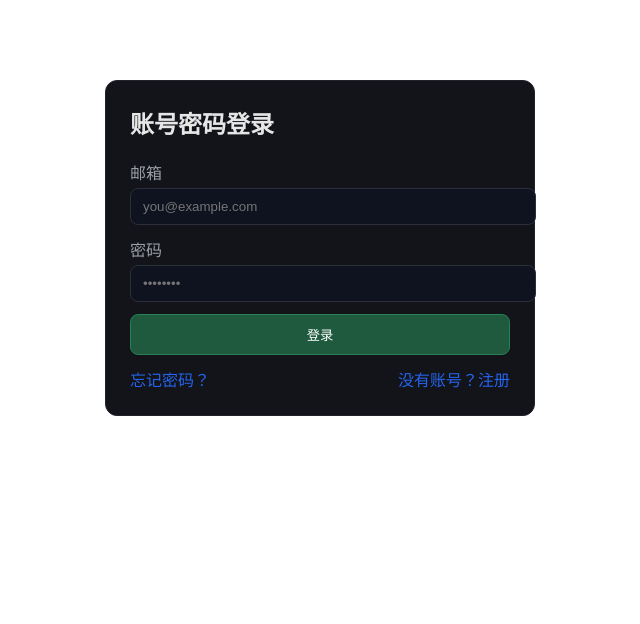
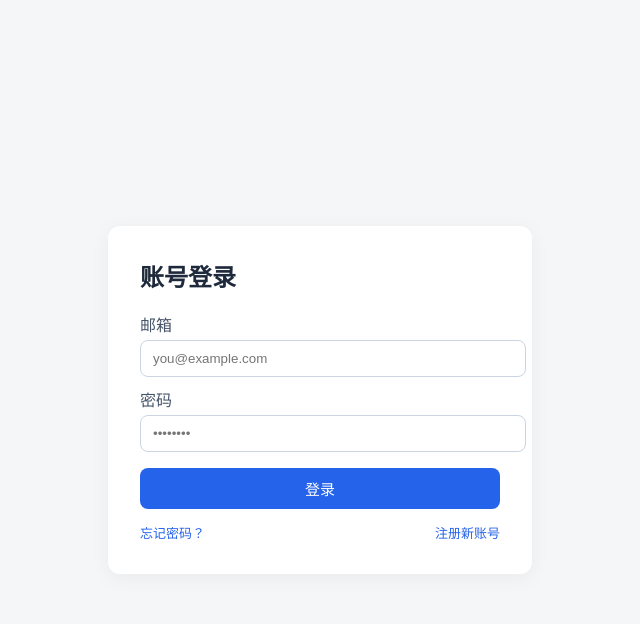
Before and after one commit to xuanli007007-star/meat-traceability, a Next.js app: page /login in a window 1280 px wide. Shown: the top 624 px of the page, without its empty margins (320-960 px from the left). Built offline with nearby package versions, Linux system fonts and the light colour scheme.

Commit message:
Update login.tsx

```diff
--- a/src/pages/login.tsx
+++ b/src/pages/login.tsx
@@ -1,4 +1,3 @@
-// src/pages/login.tsx
 import { useEffect, useState } from 'react';
 import { supabase } from '@/lib/supabase';
 import { useRouter } from 'next/router';
@@ -12,7 +11,6 @@ export default function Login() {
   const [msg, setMsg] = useState<string | null>(null);
 
   useEffect(() => {
-    // 已登录就跳回首页
     supabase.auth.getSession().then(({ data }) => {
       if (data.session) router.replace('/');
     });
@@ -20,103 +18,128 @@ export default function Login() {
 
   async function onSignIn() {
     setBusy(true); setMsg(null);
-    const { error } = await supabase.auth.signInWithPassword({
-      email: email.trim(),
-      password
-    });
+    const { error } = await supabase.auth.signInWithPassword({ email: email.trim(), password });
     setBusy(false);
-    if (error) { setMsg(error.message); return; }
-    router.replace('/');
+    if (error) setMsg(error.message);
+    else router.replace('/');
   }
 
   async function onSignUp() {
     setBusy(true); setMsg(null);
-    const { data, error } = await supabase.auth.signUp({
-      email: email.trim(),
-      password
-    });
+    const { error } = await supabase.auth.signUp({ email: email.trim(), password });
     setBusy(false);
-    if (error) { setMsg(error.message); return; }
-    // 成功后可能需要邮箱验证，按你的 Auth 设置而定
-    setMsg('注册成功，请检查邮箱完成验证或直接登录。');
-    setMode('signin');
+    setMsg(error ? error.message : '注册成功，请到邮箱验证后登录。');
+    if (!error) setMode('signin');
   }
 
   async function onReset() {
     setBusy(true); setMsg(null);
     const { error } = await supabase.auth.resetPasswordForEmail(email.trim(), {
-      redirectTo: typeof window !== 'undefined'
-        ? `${window.location.origin}/reset`
-        : undefined
+      redirectTo: `${window.location.origin}/reset`
     });
     setBusy(false);
-    if (error) { setMsg(error.message); return; }
-    setMsg('已发送重置邮件，请查收。');
+    setMsg(error ? error.message : '重置邮件已发送，请查收。');
   }
 
   return (
-    <div style={{maxWidth:380,margin:'10vh auto',padding:24,background:'#12141a',color:'#e6e6e6',borderRadius:12,border:'1px solid #1e222b'}}>
-      <h2 style={{marginTop:0}}>
-        {mode==='signin' ? '账号密码登录'
+    <div style={{
+      display:'flex',justifyContent:'center',alignItems:'center',
+      minHeight:'100vh',background:'#f5f6f8'
+    }}>
+      <div style={{
+        width:360,background:'#fff',padding:32,
+        borderRadius:12,boxShadow:'0 4px 20px rgba(0,0,0,0.05)'
+      }}>
+        <h2 style={{marginTop:0,color:'#1e293b'}}>
+          {mode==='signin' ? '账号登录'
            : mode==='signup' ? '注册新账号'
            : '找回密码'}
         </h2>
 
-      <label style={{display:'block',margin:'8px 0 4px',color:'#9aa0a6'}}>邮箱</label>
+        <label style={{display:'block',margin:'10px 0 4px',color:'#475569'}}>邮箱</label>
         <input
-        placeholder="you@example.com"
+          type="email"
           value={email}
           onChange={e=>setEmail(e.target.value)}
-        style={{width:'100%',padding:'10px 12px',borderRadius:8,border:'1px solid #2a2f3a',background:'#0f1320',color:'#e6e6e6'}}
+          placeholder="you@example.com"
+          style={{
+            width:'100%',padding:'10px 12px',
+            border:'1px solid #cbd5e1',borderRadius:8,
+            background:'#fff',color:'#1e293b'
+          }}
         />
 
         {mode!=='reset' && (
           <>
-          <label style={{display:'block',margin:'12px 0 4px',color:'#9aa0a6'}}>密码</label>
+            <label style={{display:'block',margin:'10px 0 4px',color:'#475569'}}>密码</label>
             <input
               type="password"
-            placeholder="••••••••"
               value={password}
               onChange={e=>setPassword(e.target.value)}
-            style={{width:'100%',padding:'10px 12px',borderRadius:8,border:'1px solid #2a2f3a',background:'#0f1320',color:'#e6e6e6'}}
+              placeholder="••••••••"
+              style={{
+                width:'100%',padding:'10px 12px',
+                border:'1px solid #cbd5e1',borderRadius:8,
+                background:'#fff',color:'#1e293b'
+              }}
             />
           </>
         )}
 
-      {msg && <p style={{marginTop:12,color:'#ffb020'}}>{msg}</p>}
+        {msg && <p style={{marginTop:12,color:'#ef4444',fontSize:13}}>{msg}</p>}
 
         {mode==='signin' && (
-        <button disabled={busy} onClick={onSignIn}
-          style={{marginTop:12,width:'100%',padding:'10px 12px',borderRadius:8,background:'#1f5a3f',border:'1px solid #297f57',color:'#fff',cursor:'pointer'}}>
+          <button
+            disabled={busy}
+            onClick={onSignIn}
+            style={{
+              width:'100%',marginTop:16,padding:'10px 12px',
+              borderRadius:8,border:'none',
+              background:'#2563eb',color:'#fff',fontSize:15,cursor:'pointer'
+            }}>
             {busy ? '登录中…' : '登录'}
           </button>
         )}
 
         {mode==='signup' && (
-        <button disabled={busy} onClick={onSignUp}
-          style={{marginTop:12,width:'100%',padding:'10px 12px',borderRadius:8,background:'#1f5a3f',border:'1px solid #297f57',color:'#fff',cursor:'pointer'}}>
+          <button
+            disabled={busy}
+            onClick={onSignUp}
+            style={{
+              width:'100%',marginTop:16,padding:'10px 12px',
+              borderRadius:8,border:'none',
+              background:'#2563eb',color:'#fff',fontSize:15,cursor:'pointer'
+            }}>
             {busy ? '注册中…' : '注册'}
           </button>
         )}
 
         {mode==='reset' && (
-        <button disabled={busy} onClick={onReset}
-          style={{marginTop:12,width:'100%',padding:'10px 12px',borderRadius:8,background:'#1f5a3f',border:'1px solid #297f57',color:'#fff',cursor:'pointer'}}>
+          <button
+            disabled={busy}
+            onClick={onReset}
+            style={{
+              width:'100%',marginTop:16,padding:'10px 12px',
+              borderRadius:8,border:'none',
+              background:'#2563eb',color:'#fff',fontSize:15,cursor:'pointer'
+            }}>
             {busy ? '发送中…' : '发送重置邮件'}
           </button>
         )}
 
-      <div style={{marginTop:12,display:'flex',justifyContent:'space-between',color:'#9aa0a6'}}>
+        <div style={{
+          display:'flex',justifyContent:'space-between',
+          marginTop:14,fontSize:13,color:'#64748b'
+        }}>
           {mode!=='signin' ? (
-          <a onClick={()=>setMode('signin')} style={{cursor:'pointer'}}>去登录</a>
+            <a onClick={()=>setMode('signin')} style={{cursor:'pointer',color:'#2563eb'}}>返回登录</a>
           ) : (
-          <a onClick={()=>setMode('reset')} style={{cursor:'pointer'}}>忘记密码？</a>
+            <a onClick={()=>setMode('reset')} style={{cursor:'pointer',color:'#2563eb'}}>忘记密码？</a>
           )}
           {mode!=='signup' ? (
-          <a onClick={()=>setMode('signup')} style={{cursor:'pointer'}}>没有账号？注册</a>
-        ) : (
-          <span />
-        )}
+            <a onClick={()=>setMode('signup')} style={{cursor:'pointer',color:'#2563eb'}}>注册新账号</a>
+          ) : null}
+        </div>
       </div>
     </div>
   );
```
Lines whose indentation alone changed are shown as unchanged.
